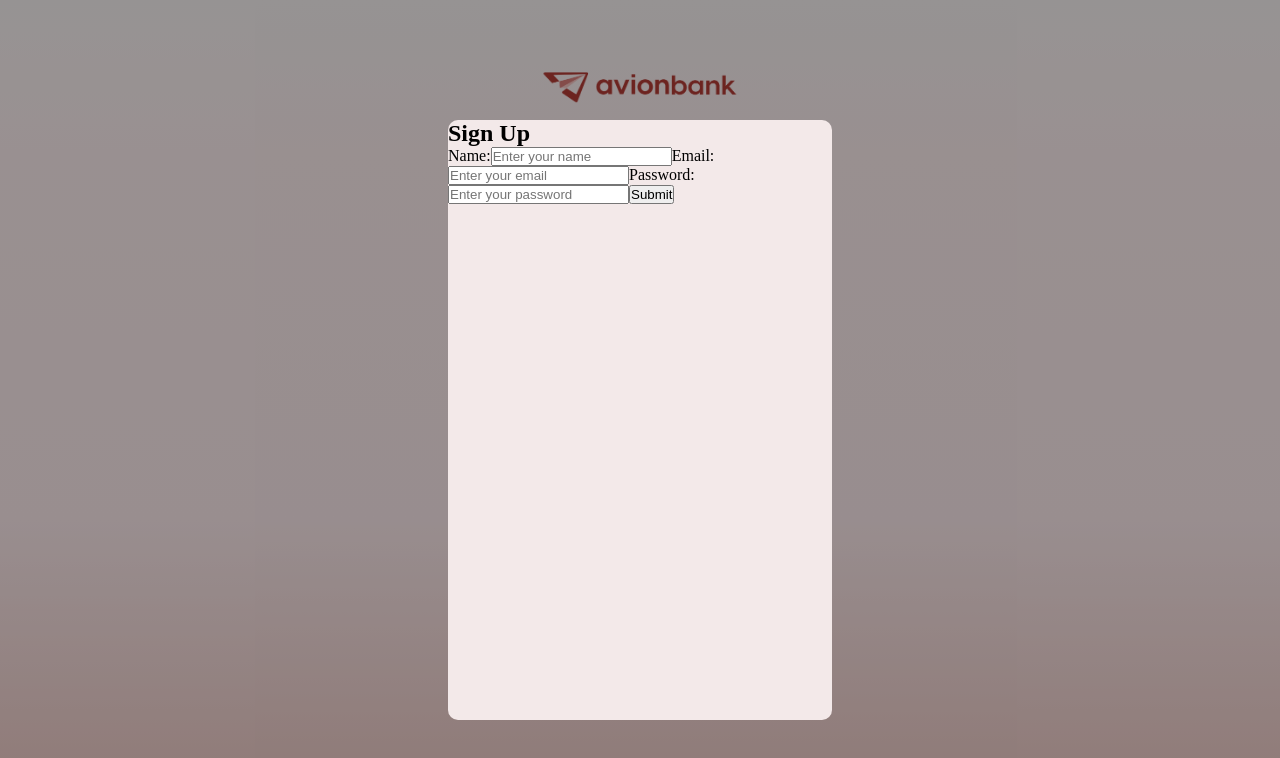
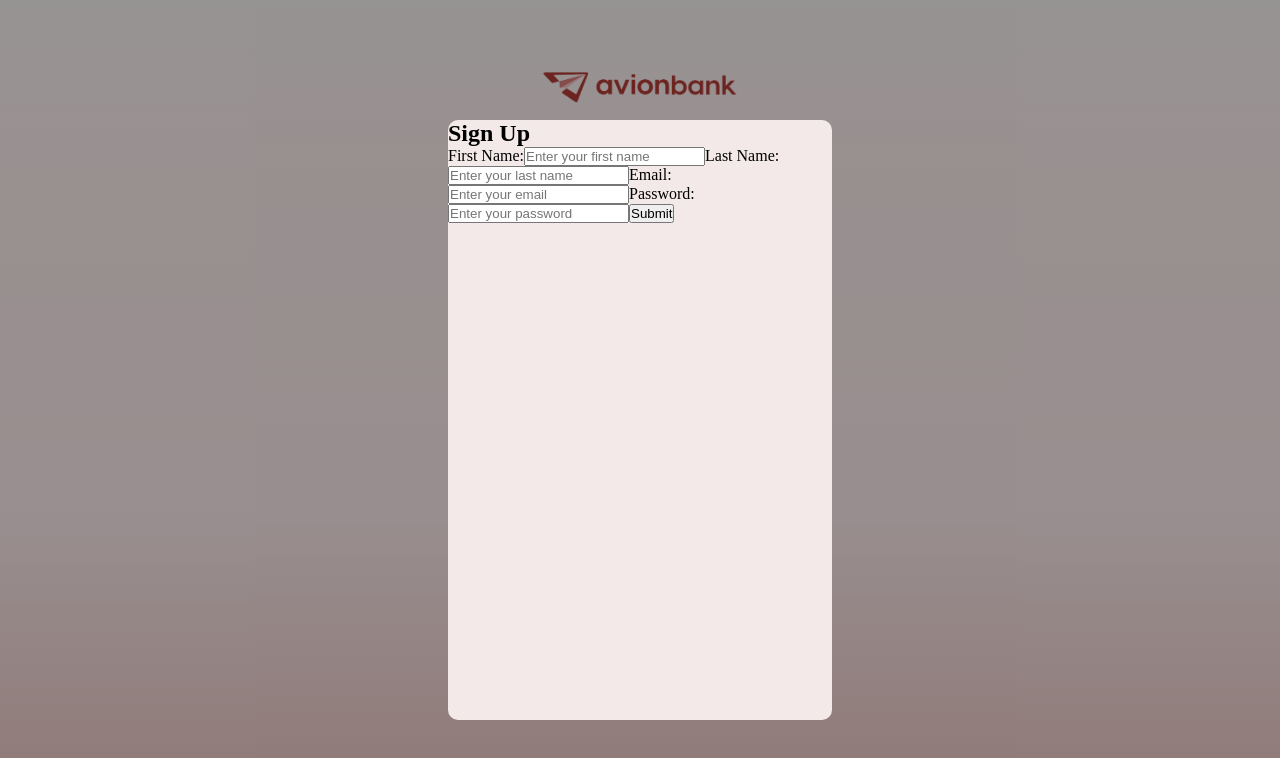
Before and after one commit to aaroncferrer/banking-app, a React (Create React App) app: page / in a window 1280 px wide. Both pictures are taken after a click on the element "Sign up!". Shown: the top 758 px of the page. Built offline with nearby package versions, Linux system fonts and the light colour scheme.

Commit message:
User details are saved to localStorage upon signup

```diff
--- a/package.json
+++ b/package.json
@@ -16,6 +16,7 @@
     "react-dom": "^18.2.0",
     "react-fontawesome": "^1.7.1",
     "react-modal": "^3.16.1",
+    "react-router": "^6.8.0",
     "react-scripts": "5.0.1",
     "web-vitals": "^2.1.4"
   },
--- a/src/pages/LoginRegister.js
+++ b/src/pages/LoginRegister.js
@@ -6,9 +6,52 @@ import Modal from 'react-modal';
 function LoginRegister(){
 
     const [modalIsOpen, setModalIsOpen] = useState(false);
+    const [users, setUsers] = useState(JSON.parse(localStorage.getItem('users')) || []);
 
     const openModal = () => setModalIsOpen(true);
     const closeModal = () => setModalIsOpen(false);
+
+    // function handleSubmit(e) {
+    //     e.preventDefault();
+
+    //     const firstName = e.target.elements.firstName.value;
+    //     const lastName = e.target.elements.lastName.value;
+    //     const email = e.target.elements.email.value;
+    //     const password = e.target.elements.password.value;
+
+    //     const emailExists = users.find(user => user.email === email);
+    //     if(emailExists){
+    //         return alert('Email is already used.');
+    //     }
+
+    //     const newUser = {firstName, lastName, email, password};
+    //     users.push(newUser);
+    //     setUsers([...users]);
+
+    //     localStorage.setItem('users', JSON.stringify(users));
+    //     closeModal();
+    // }
+
+    function handleSubmit(e) {
+        e.preventDefault();
+
+        const newUser = {
+            firstName: e.target.elements.firstName.value,
+            lastName: e.target.elements.lastName.value,
+            email: e.target.elements.email.value,
+            password: e.target.elements.password.value
+        }
+
+        const emailExists = users.find(user => user.email === newUser.email);
+        if(emailExists){
+            return alert('Email is already used.');
+        }
+
+        users.push(newUser);
+        setUsers(users);
+        localStorage.setItem('users', JSON.stringify(users));
+        closeModal();
+    }
 
     return(
         <>
@@ -57,23 +100,27 @@ function LoginRegister(){
             }}
         >
             <h2>Sign Up</h2>
-            <form>
+            <form onSubmit={handleSubmit}>
                 <label>
-                    Name:
-                    <input type="text" placeholder='Enter your name'/>
+                    First Name:
+                    <input type="text" name='firstName' required placeholder='Enter your first name'/>
+                </label>
+                <label>
+                    Last Name:
+                    <input type="text" name='lastName' required placeholder='Enter your last name'/>
                 </label>
                 <label>
                     Email:
-                    <input type="email" placeholder='Enter your email'/>
+                    <input type="email" name='email' required placeholder='Enter your email'/>
                 </label>
                 <label>
                     Password:
-                    <input type="password" placeholder='Enter your password'/>
+                    <input type="password" name='password' required placeholder='Enter your password'/>
                 </label>
 
-                <button onClick={closeModal}>Submit</button>
-                </form>
-            </Modal>
+                <button>Submit</button>
+            </form>
+        </Modal>
         </>
     )
 }
```
Also changed, not shown: 1 other file (tests, documents, lock files or other folders).
